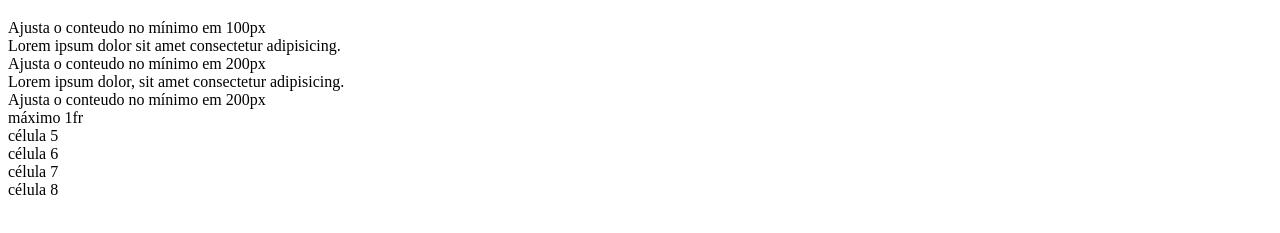
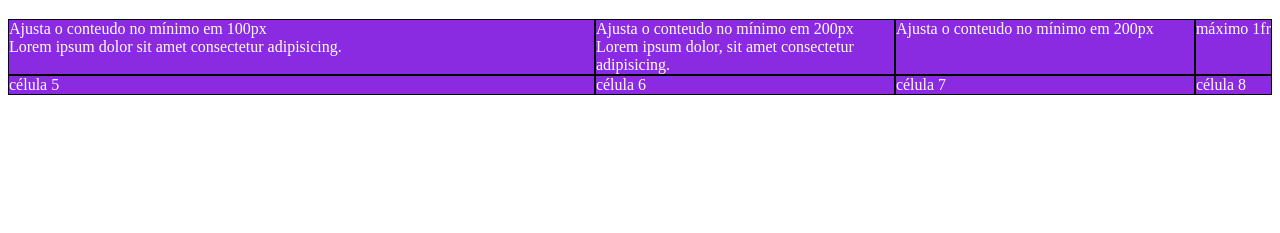
Before and after one commit to RobertaPMarinho/modulo-css-avancado-parte03, a plain HTML site: page minmax.html in a window 1280 px wide. Shown: the part 61-294 px from the top of the page. Drawn offline with Linux system fonts and the light colour scheme.

Commit message:
adicionado aula de minmax

```diff
--- a/minmax.css
+++ b/minmax.css
@@ -0,0 +1,15 @@
+.container > div {
+  border: 1px solid black;
+  background-color: #8a2be2;
+  color: white;
+}
+
+.container {
+  display: grid;
+  /* 3 colunas
+  1- a primeira com mínimo de 100px e o máximo de 800px
+  2- a segunda e a terceira (repeat) com mínimo de 100px e máximo de 300px
+  3- a quarta coluna com auto no min e no max */
+
+  grid-template-columns: minmax(100px,800px) repeat(2,minmax(100px,300px)) minmax(auto,auto);
+}
--- a/minmax.html
+++ b/minmax.html
@@ -11,6 +11,7 @@
     <h1>MinMax</h1>
 
     <div class="container">
+      <div>
         Ajusta o conteudo no mínimo em 100px <br />
         Lorem ipsum dolor sit amet consectetur adipisicing.
       </div>
@@ -24,5 +25,6 @@
       <div>célula 6</div>
       <div>célula 7</div>
       <div>célula 8</div>
+    </div>
   </body>
 </html>
```
Lines whose indentation alone changed are shown as unchanged.
